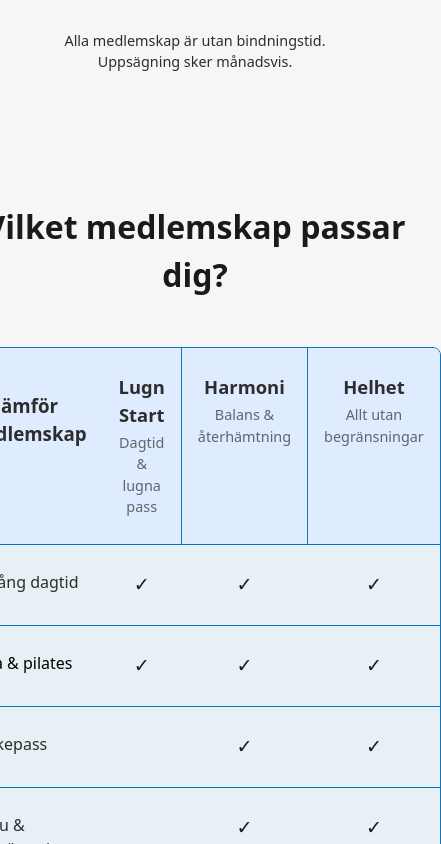
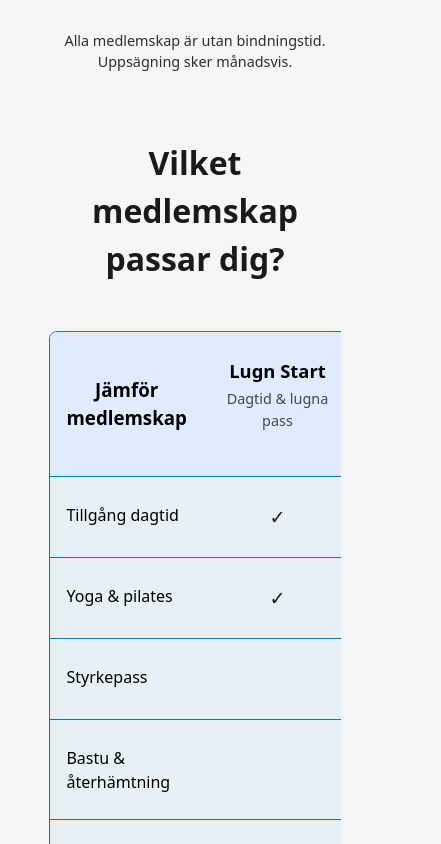
Before and after one commit to josefineluther/unity-fitness, a React (Vite) app: page /medlemskap in a window 390 px wide. Shown: the part 1580-2424 px from the top of the page, 441 px wide, since content can reach past the window. Built offline with nearby package versions, Linux system fonts and the light colour scheme; no server answers.

Commit message:
Update responsivity + skeleton

```diff
--- a/src/routes/PassDetailsPage.css
+++ b/src/routes/PassDetailsPage.css
@@ -149,6 +149,12 @@ input:focus {
   text-align: center;
 }
 
+@media (max-width: 1200px) {
+  .prev-section {
+    display: none;
+  }
+}
+
 @media (max-width: 880px) {
   .info-grid ul {
     grid-template-columns: 1fr;
@@ -168,4 +174,5 @@ input:focus {
   .booking {
     margin: 0;
   }
+
 }
--- a/src/routes/PassDetailsPage.tsx
+++ b/src/routes/PassDetailsPage.tsx
@@ -237,7 +237,7 @@ function PassDetailsPage() {
   if (loading)
     return (
       <div className='skeleton'>
-        <Skeleton height='40rem' width='60%' style={{ marginBottom: '10px' }} />
+        <Skeleton height='40rem' width='100%' style={{ marginBottom: '10px' }} />
       </div>
     )
   if (!pass) return <p role='alert'>Kan inte hitta passet du söker.</p>
@@ -329,9 +329,7 @@ function PassDetailsPage() {
               <>
                 {isSubmitting ? (
                   <div>
-                    <Skeleton height='2rem' width='100%' style={{ marginBottom: '1rem' }} />
-                    <Skeleton height='2rem' width='100%' style={{ marginBottom: '1rem' }} />
-                    <Skeleton height='3rem' width='50%' />
+                    <Skeleton height='3rem' width='100%' style={{ marginBottom: '1rem' }} />
                   </div>
                 ) : (
                   <form onSubmit={handleSubmit}>
--- a/src/routes/SubscriptionsPage.css
+++ b/src/routes/SubscriptionsPage.css
@@ -9,10 +9,11 @@ main .page {
 
 .skeleton {
   display: grid;
-  grid-template-columns: repeat(auto-fit, minmax(300px, 1fr));
-  gap: 1rem;
+  grid-template-columns: repeat(3, 1fr);
+  max-width: 1280px;
+  gap: 3rem;
   border-radius: 14px;
-  padding: 10rem;
+  padding: 8rem 1rem;
 }
 
 .subscription-features {
@@ -112,11 +113,6 @@ main .page {
   cursor: pointer;
 }
 
-.expand-icon {
-  opacity: 0.6;
-  font-size: 0.8rem;
-}
-
 .plan-header {
   text-align: center;
   padding: 2rem 1rem;
@@ -199,3 +195,37 @@ main .page {
   line-height: 1.6;
   font-size: 1rem;
 }
+
+@media (max-width: 1029px) {
+  .skeleton {
+    grid-template-columns: repeat(2, 1fr);
+  }
+}
+
+@media (max-width: 715px) {
+  .skeleton {
+    grid-template-columns: repeat(1, 1fr);
+  }
+}
+
+@media (max-width: 449px) {
+  .membership-guide {
+    width: 99%;
+    padding: 0;
+  }
+
+  .comparison-table-wrapper {
+    overflow-x: auto;
+    -webkit-overflow-scrolling: touch;
+    scrollbar-width: thin;
+    width: 100%;
+  }
+  .comparison-table {
+    min-width: 600px;
+  }
+
+  .comparison-row {
+    display: contents;
+    color: #000;
+  }
+}
--- a/src/routes/SubscriptionsPage.tsx
+++ b/src/routes/SubscriptionsPage.tsx
@@ -37,7 +37,7 @@ export default function SubscriptionsPage() {
             method: 'POST',
             headers: { 'Content-Type': 'application/json' },
             body: JSON.stringify({ query }),
-          }
+          },
         );
 
         const json = await res.json();
@@ -132,7 +132,7 @@ export default function SubscriptionsPage() {
         <h2 id="membership-guide-title" className="section-title">
           Vilket medlemskap passar dig?
         </h2>
-
+        <div className="comparison-table-wrapper">
           <div className="comparison-table">
             <div className="comparison-row header-row">
               <div className="feature-header">
@@ -197,6 +197,7 @@ export default function SubscriptionsPage() {
               <div></div>
               <div></div>
               <div className="check"></div>
+            </div>
           </div>
         </div>
       </section>
```
Lines whose indentation alone changed are shown as unchanged.
